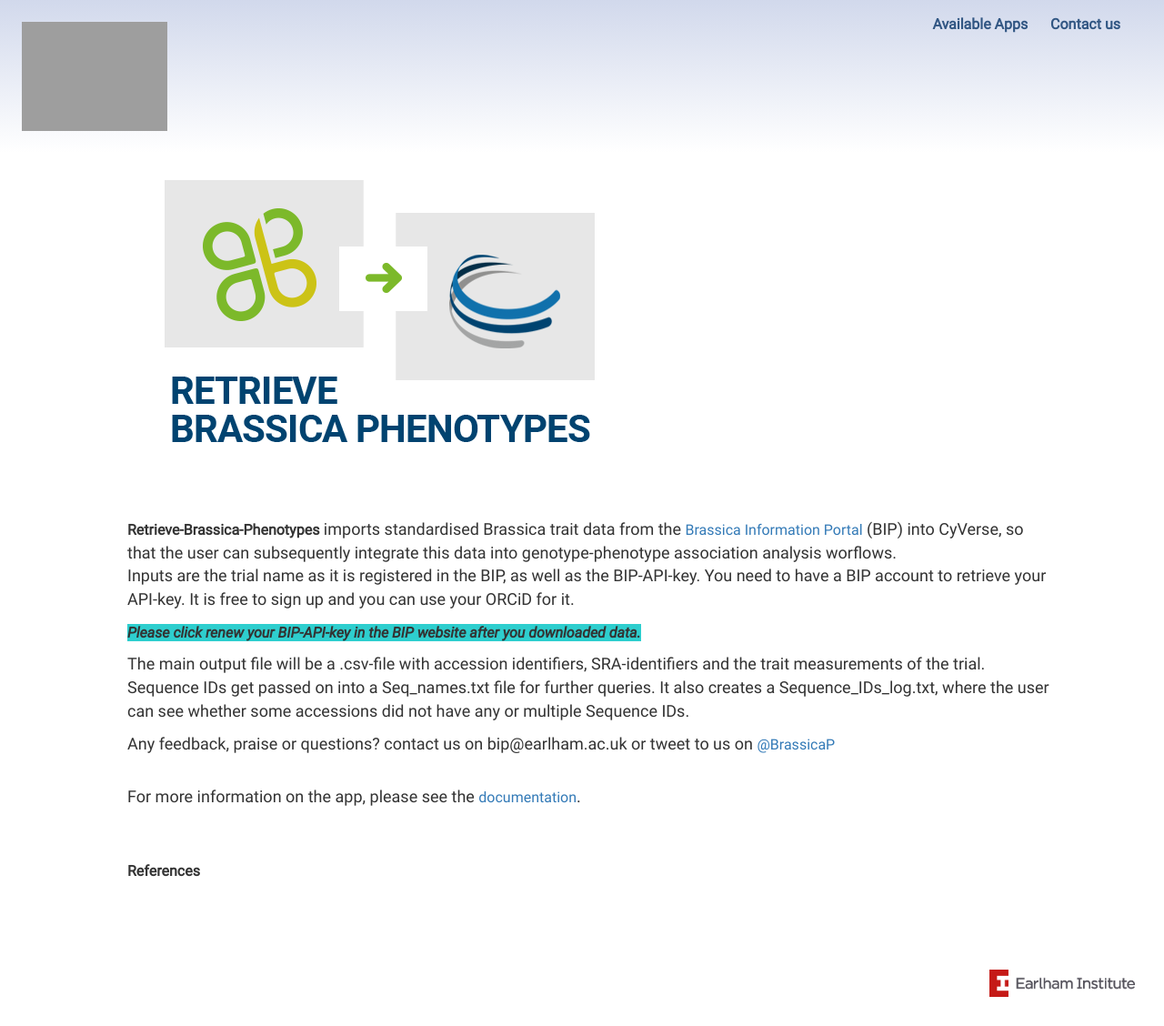
After one commit to cyverseuk/cyverse_website, a Django app: page /applications/Brassica in a window 1280 px wide. The commit adds this page. Shown: the whole page at 91% size. Run offline with Django 3.2, Linux system fonts and the light colour scheme; parts of the project's set-up code (start-up, migrations or seed data) failed here and were passed over; some libraries are stand-ins or nearby versions; grey boxes are pictures that could not be loaded.

Commit message:
added Anne s Brassica app description and logo to the list of available apps

```diff
--- /dev/null
+++ b/japps/templates/japps/Brassica.html
@@ -0,0 +1,17 @@
+{% extends "japps/app_description.html" %}
+{% load static %}
+{% block image %}
+  <img img src="{% static 'japps/images/RetBIPPheno.png' %}" alt="[IMAGE: Brassica logo ]" style="max-width: 100%"/>
+{% endblock %}
+{% block description %}
+  <p><strong>Retrieve-Brassica-Phenotypes</strong> imports standardised Brassica trait data from the <a href="https://bip.earlham.ac.uk/">Brassica Information Portal</a> (BIP) into CyVerse, so that the user can subsequently integrate this data into genotype-phenotype association analysis worflows.</br>Inputs are the trial name as it is registered in the BIP, as well as the BIP-API-key. You need to have a BIP account to retrieve your API-key. It is free to sign up and you can use your ORCiD for it.
+    <p><em><strong style="background-color:#2ECECE;">Please click renew your BIP-API-key in the BIP website after you downloaded data.</strong></em></p>
+    <p>The main output file will be a .csv-file with accession identifiers, SRA-identifiers and the trait measurements of the trial. Sequence IDs get passed on into a Seq_names.txt file for further queries. It also creates a Sequence_IDs_log.txt, where the user can see whether some accessions did not have any or multiple Sequence IDs.</p>
+  <p>Any feedback, praise or questions? contact us on bip@earlham.ac.uk or tweet to us on <a href="https://twitter.com/BrassicaP">@BrassicaP</a></p>
+{% endblock %}
+{% block doclink %}
+  <p>For more information on the app, please see the <a href="https://github.com/cyverseuk/Retrieve_BIP_Phenotypes">documentation</a>.</p>
+{% endblock %}
+{% block ref_list %}
+  <!--<li></li>-->
+{% endblock %}
--- a/japps/templates/japps/static_description.html
+++ b/japps/templates/japps/static_description.html
@@ -7,7 +7,7 @@
 {% block body %}
   <div class="container-fluid">
 
-    <div class="row">
+    <div class="row" style="flex-wrap:wrap">
       <!--<h1>Earlham deveoped applications</h1>-->
       <div class="col-xs-12 col-md-10 col-md-offset-1">
         <div class="col-xs-12 col-sm-4">
@@ -20,6 +20,10 @@
         </div>
         <div class="col-xs-12 col-sm-4">
           <a href="{% url 'japps:app_description' app_name='Portcullis' %}"><img class="des_logo" src="{% static 'japps/images/portcullis_logo.png' %}" alt="[IMAGE: Portcullis logo]"/></a>
+          <p></p>
+        </div>
+        <div class="col-xs-12 col-sm-4">
+          <a href="{% url 'japps:app_description' app_name='Brassica' %}"><img class="des_logo" src="{% static 'japps/images/RetBIPPheno.png' %}" alt="[IMAGE: Brassica logo]" /></a>
           <p></p>
         </div>
       </div>
```
Also changed, not shown: japps/static/japps/images/RetBIPPheno.png (added).
